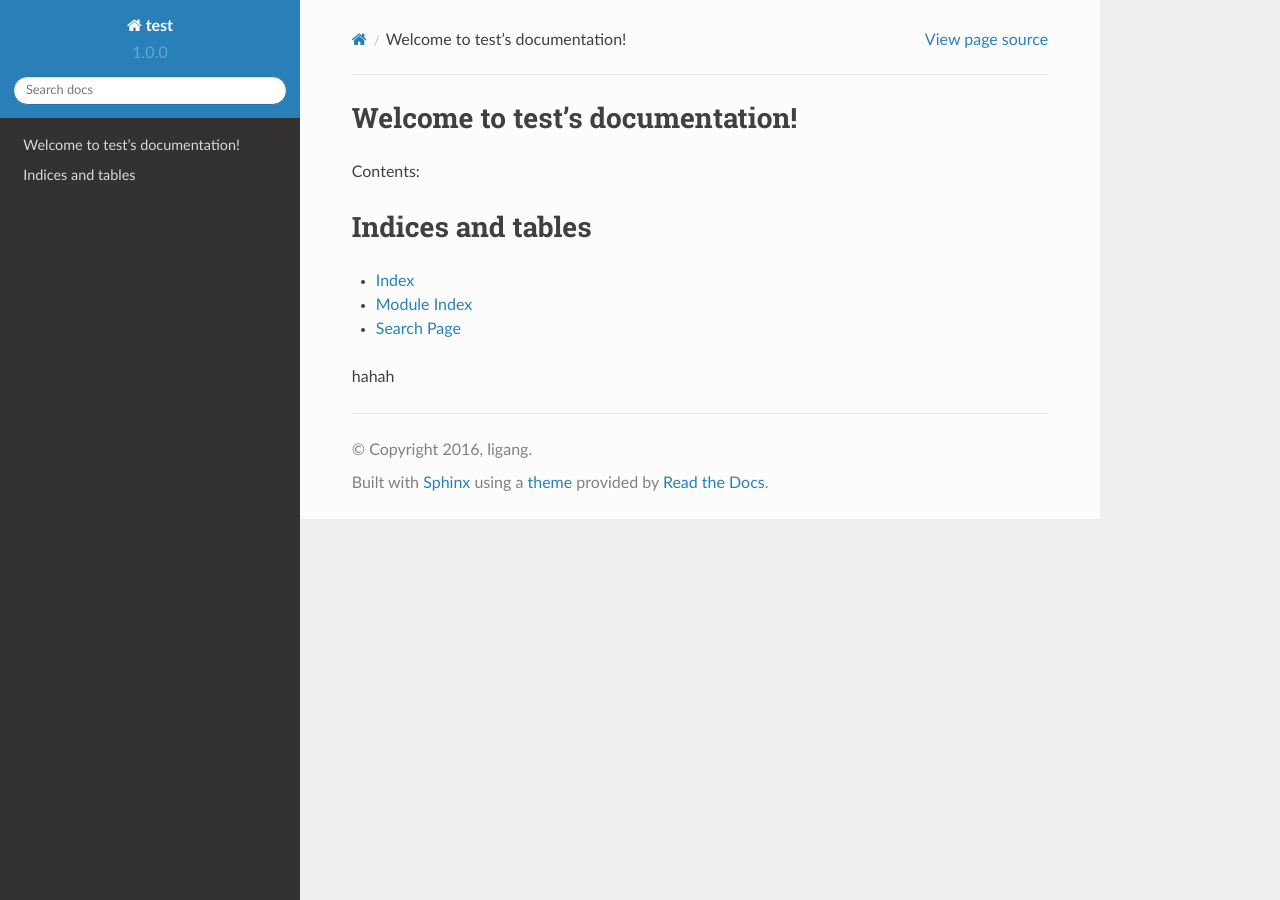
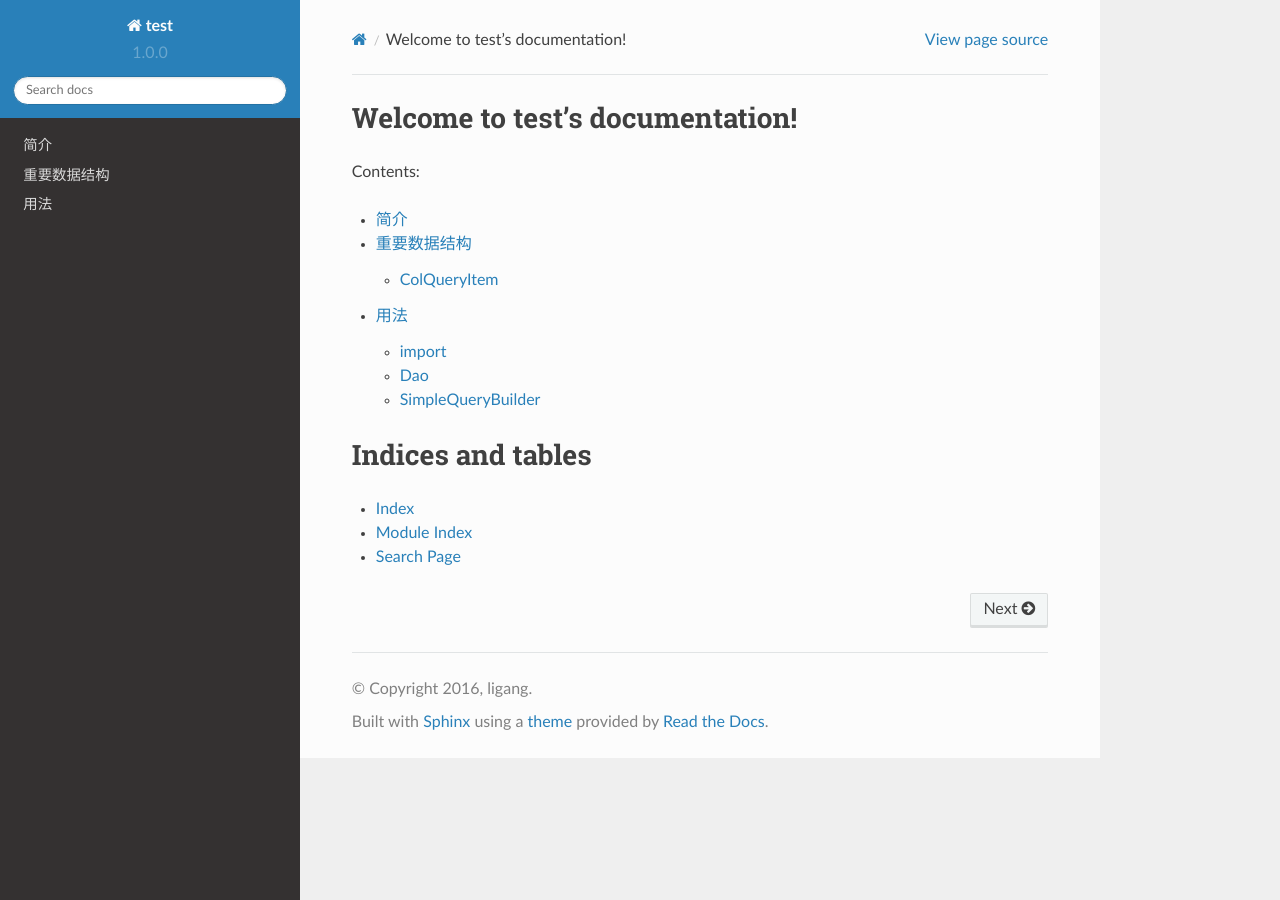
Before and after one commit to ligang1109/test, a Sphinx documentation site: the page built from source/index.rst, in a window 1280 px wide. Built offline with Sphinx 7.4.7 and the Read the Docs theme 2.0.0, drawn with Linux system fonts in a browser that asks for light colours; some of the changed lines change nothing that is shown.

Commit message:
add dao-mysql

````diff
--- a/source/conf.py
+++ b/source/conf.py
@@ -423,3 +423,11 @@
 # If false, no index is generated.
 #
 # epub_use_index = True
+
+from recommonmark.parser import CommonMarkParser
+
+source_parsers = {
+    '.md': CommonMarkParser,
+}
+
+source_suffix = ['.rst', '.md']
--- /dev/null
+++ b/source/dao-mysql.md
@@ -0,0 +1,176 @@
+# 简介
+
+这个包封装了操作mysql最常用到的一些方法。
+
+driver部分使用了[go-sql-driver](https://github.com/go-sql-driver/mysql)
+
+# 重要数据结构
+
+## ColQueryItem
+
+这个结构体有两个用途：
+
+1. 查询时用于设置需要的列的查询条件
+2. 编辑时用于设置要更新的列的值
+
+```
+type ColQueryItem struct {
+	Name      string         //列名称
+	Condition string         //查询条件（=、>、< ...）
+	Values    []interface{}  //列值
+}
+```
+
+# 用法
+
+## import
+
+```
+import (
+    "andals/gobox/dao/mysql"
+)
+```
+
+## Dao
+
+这个对象用于直接操作mysql，里面有一些基础操作方法和常用方法的封装。
+
+### 基础读写方法
+
+#### 写操作基础方法
+
+```
+func (this *Dao) Exec(query string, args ...interface{}) (sql.Result, error)
+```
+
+#### 读操作基础方法
+
+##### 读多个结果
+
+```
+func (this *Dao) Query(query string, args ...interface{}) (*sql.Rows, error)
+```
+
+##### 读一个结果
+
+```
+func (this *Dao) QueryRow(query string, args ...interface{}) *sql.Row
+```
+
+### 事务操作
+
+```
+func (this *Dao) Begin() error
+func (this *Dao) Commit() error
+func (this *Dao) Rollback() error
+```
+
+事务开启后的读写，都可以直接调用本包中封装的所有读写方法，无须额外判断。
+
+### 常用读写方法
+
+#### 插入多条数据
+
+```
+func (this *Dao) Insert(tableName string, colNames []string, colsValues ...[]interface{}) (sql.Result, error)
+```
+
+参数说明使用插入sql：
+
+```
+intert into tableName (colNames ...) values (colsValues[0]), (colsValues[1]) ...
+```
+
+#### 通过id删除一条数据
+
+```
+func (this *Dao) DeleteById(tableName string, id interface{}) (sql.Result, error)
+```
+
+参数说明使用删除sql：
+
+```
+delete from tableName where id = id
+```
+
+#### 通过id编辑一条数据
+
+```
+func (this *Dao) UpdateById(tableName string, id interface{}, setItems ...*ColQueryItem) (sql.Result, error)
+```
+
+参数说明使用编辑sql：
+
+```
+update tableName set setItems[0].Name = setItems[0].Values[0], setItems[1].Name = setItems[1].Values[0] ... where id = id
+```
+
+#### 通过id查询一条数据
+
+```
+func (this *Dao) SelectById(what, tableName string, id interface{}) *sql.Row
+```
+
+参数说明使用查询sql：
+
+```
+select what from tableName where id = id
+```
+
+#### 通过多个id查询多条数据
+
+```
+func (this *Dao) SelectByIds(what, tableName string, ids []interface{}) (*sql.Rows, error)
+```
+
+参数说明使用查询sql：
+
+```
+select what from tableName where id in (ids[0], ids[1]...)
+```
+
+## SimpleQueryBuilder
+
+这个对象用于拼装最常用到的sql语句。
+
+它的设计并没有想解决全部的sql语句拼装，我们总结了项目中最常用到的一些重点sql语句，通过它可以很方便的拼装出来。
+
+里面的方法名和sql语句中的关键字保持一致，很容易理解。
+
+示例：
+
+```
+this.Sqb.
+	Insert(tableName, colNames...).
+	Values(colsValues...)
+
+this.Sqb.
+	Delete(tableName).
+	WhereConditionAnd(NewColQueryItem("id", COND_EQUAL, id))
+
+this.Sqb.
+	Update(tableName).
+	Set(setItems...).
+	WhereConditionAnd(NewColQueryItem("id", COND_EQUAL, id))
+
+this.Sqb.
+	Select(what, tableName).
+	WhereConditionAnd(NewColQueryItem("id", COND_EQUAL, id))
+```
+
+常用where条件支持：
+
+```
+const (
+	COND_EQUAL         = "="       //值放在ColQueryItem.Values[0]
+	COND_NOT_EQUAL     = "!="             .
+	COND_LESS          = "<"              .
+	COND_LESS_EQUAL    = "<="             .
+	COND_GREATER       = ">"              .
+	COND_GREATER_EQUAL = ">="             .
+	COND_IN            = "in"      //值放在ColQueryItem.Values[0]、[1] ...
+	COND_NOT_IN        = "not in"         .
+	COND_LIKE          = "like"    //值放在ColQueryItem.Values[0]，需要自己添加"%"
+	COND_BETWEEN       = "between" //ColQueryItem.Values[0]为min值，[1]为max值
+)
+```
--- a/source/index.rst
+++ b/source/index.rst
@@ -11,6 +11,8 @@
 .. toctree::
    :maxdepth: 2
 
+   dao-mysql
+
 
 
 Indices and tables
@@ -19,5 +21,3 @@
 * :ref:`genindex`
 * :ref:`modindex`
 * :ref:`search`
-
-hahah
````
